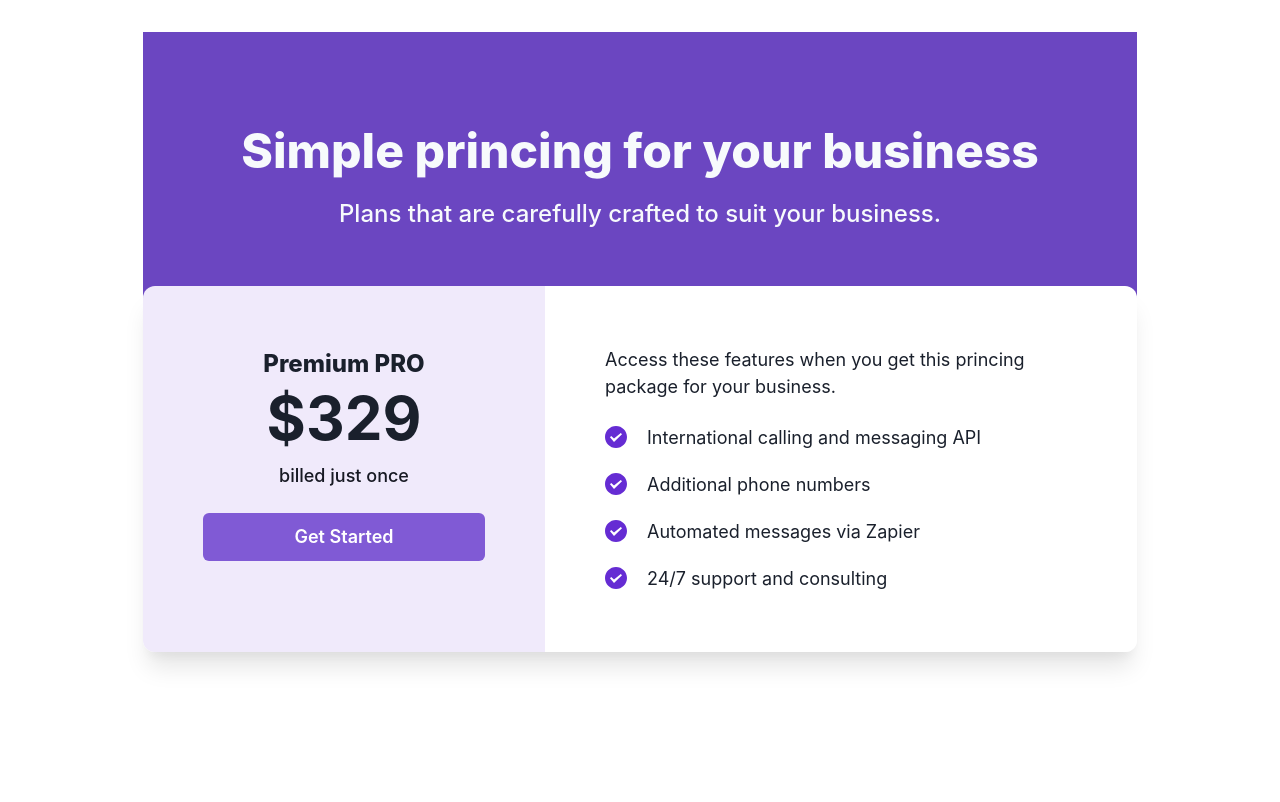
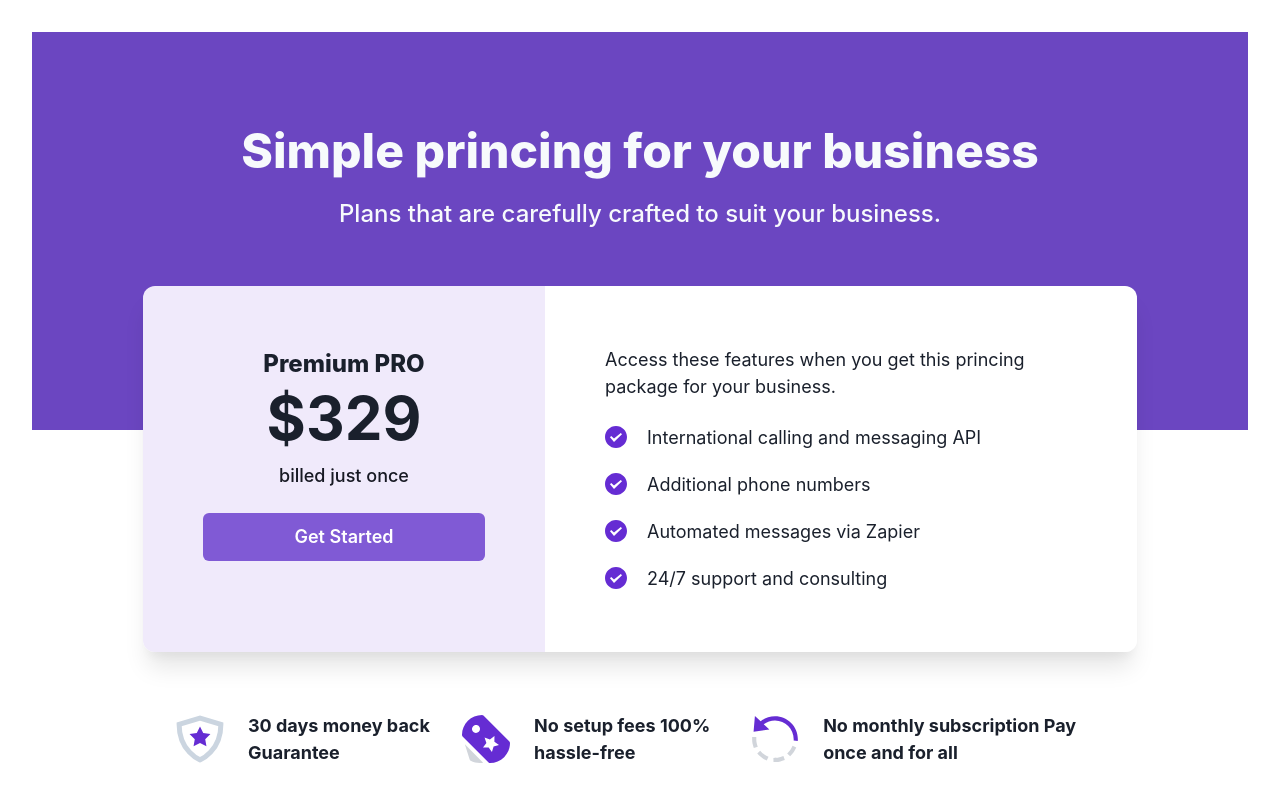
Before and after one commit to rpalaciosg/chakra-ui-begin, a React (Vite) app: page / in a window 1280 px wide. Shown: the top 802 px of the page. Built offline with nearby package versions, Linux system fonts and the light colour scheme.

Commit message:
feat(components): create features and feature components

```diff
--- a/src/App.tsx
+++ b/src/App.tsx
@@ -1,4 +1,5 @@
 import './App.css'
+import { Features } from './components/Features'
 import { Header } from './components/Header'
 import { Princing } from './components/Pricing'
 
@@ -8,6 +9,7 @@ function App() {
     <div className='App'>
       <Header/>
       <Princing/>
+      <Features/>
     </div>
   )
 }
--- /dev/null
+++ b/src/components/Features.tsx
@@ -0,0 +1,35 @@
+import { Box, HStack, Icon, StackProps, Text } from "@chakra-ui/react";
+import React, { ElementType } from "react";
+import {
+  MoneyBackGuaranteeIcon,
+  HassleFreeIcon,
+  MonthlySubscriptionIcon,
+} from "../icons/Icons";
+
+interface FeatureProps extends StackProps {
+  icon : ElementType;
+}
+
+function Feature(props: FeatureProps){
+  const {icon, children, ...rest} = props;
+  return(
+    <HStack {...rest} spacing="24px">
+      <Icon as={icon} boxSize="48px"/>
+      <Text textAlign="left" fontSize="18px" fontWeight="700">
+        {children}
+      </Text>
+    </HStack>
+  );
+}
+
+export function Features(){
+  return(
+    <Box maxW="1024px" m="auto" pt="60px" pb="32px">
+      <HStack px="48px" spacing="20px">
+        <Feature icon={MoneyBackGuaranteeIcon}>30 days money back Guarantee</Feature>
+        <Feature icon={HassleFreeIcon}>No setup fees 100% hassle-free</Feature>
+        <Feature icon={MonthlySubscriptionIcon}>No monthly subscription Pay once and for all</Feature>
+      </HStack>
+    </Box>
+  );
+}
--- a/src/components/Pricing.tsx
+++ b/src/components/Pricing.tsx
@@ -1,5 +1,5 @@
 import { Box, Button, Flex, HStack, Heading, Icon, Stack, StackProps, Text } from "@chakra-ui/react";
-import { CheckIcon } from '../icons/Icon';
+import { CheckIcon } from '../icons/Icons';
 import React from "react";
 
 export const ListItem = (props: StackProps) => {
--- a/src/icons/Icon.tsx
+++ /dev/null
@@ -1,20 +0,0 @@
-import React from "react";
-
-export function CheckIcon() {
-  return (
-    <svg
-      width='22'
-      height='22'
-      viewBox='0 0 22 22'
-      fill='none'
-      xmlns='http://www.w3.org/2000/svg'
-    >
-      <path
-        fill-rule='evenodd'
-        clip-rule='evenodd'
-        d='M11 22C17.0751 22 22 17.0751 22 11C22 4.92487 17.0751 0 11 0C4.92487 0 0 4.92487 0 11C0 17.0751 4.92487 22 11 22ZM6.2 10.0857L5 11.3714L9 16L17 8.28571L15.8 7L9 12.4L6.2 10.0857Z'
-        fill='#652CD3'
-      />
-    </svg>
-  );
-}
--- /dev/null
+++ b/src/icons/Icons.tsx
@@ -0,0 +1,101 @@
+import React from "react";
+
+export function CheckIcon() {
+  return (
+    <svg
+      width='22'
+      height='22'
+      viewBox='0 0 22 22'
+      fill='none'
+      xmlns='http://www.w3.org/2000/svg'
+    >
+      <path
+        fill-rule='evenodd'
+        clip-rule='evenodd'
+        d='M11 22C17.0751 22 22 17.0751 22 11C22 4.92487 17.0751 0 11 0C4.92487 0 0 4.92487 0 11C0 17.0751 4.92487 22 11 22ZM6.2 10.0857L5 11.3714L9 16L17 8.28571L15.8 7L9 12.4L6.2 10.0857Z'
+        fill='#652CD3'
+      />
+    </svg>
+  );
+}
+
+export function MoneyBackGuaranteeIcon({...props}){
+  return (
+    <svg
+      {...props}
+      width='46'
+      height='46'
+      viewBox='0 0 46 46'
+      fill='none'
+      xmlns='http://www.w3.org/2000/svg'
+    >
+      <path
+        d='M23 11L26.09 17.262L33 18.266L28 23.14L29.18 30.022L23 26.772L16.82 30.022L18 23.14L13 18.266L19.91 17.262L23 11Z'
+        fill='#652CD3'
+      />
+      <path
+        d='M23 43C23 43 3 35 3 9L23 3L43 9C43 35 23 43 23 43Z'
+        stroke='#CBD5E0'
+        stroke-width='4.8'
+        stroke-miterlimit='10'
+        stroke-linecap='square'
+      />
+    </svg>
+  );
+}
+
+export function HassleFreeIcon({...props}){
+  return (
+    <svg
+      {...props}
+      width='40'
+      height='40'
+      viewBox='0 0 40 40'
+      fill='none'
+      xmlns='http://www.w3.org/2000/svg'
+    >
+      <path
+        d='M2.37256 24.4434L6.37256 37.1384C6.43786 37.3473 6.54396 37.5412 6.68471 37.7088C6.82547 37.8765 6.99808 38.0145 7.19256 38.115C9.5607 39.3452 12.1906 39.9861 14.8592 39.9834C15.7926 39.9741 16.7236 39.8872 17.6426 39.7234L2.37256 24.4434Z'
+        fill='#D1D5DB'
+      />
+      <path
+        d='M39.5112 22.155L17.8445 0.488333C17.532 0.175751 17.1082 9.43957e-05 16.6662 0C12.2474 0.00485266 8.01098 1.76236 4.88642 4.88691C1.76187 8.01147 0.00436438 12.2479 -0.000488281 16.6667C-0.000393886 17.1087 0.175263 17.5325 0.487845 17.845L22.1545 39.5117C22.467 39.8242 22.8909 39.9999 23.3328 40C27.7516 39.9951 31.988 38.2376 35.1126 35.1131C38.2372 31.9885 39.9947 27.7521 39.9995 23.3333C39.9994 22.8913 39.8238 22.4675 39.5112 22.155ZM11.6662 15C11.0069 15 10.3624 14.8045 9.81428 14.4382C9.26611 14.072 8.83887 13.5514 8.58658 12.9423C8.33429 12.3332 8.26828 11.663 8.39689 11.0164C8.52551 10.3698 8.84298 9.77582 9.30916 9.30964C9.77533 8.84347 10.3693 8.526 11.0159 8.39738C11.6625 8.26876 12.3327 8.33478 12.9418 8.58707C13.5509 8.83936 14.0715 9.2666 14.4377 9.81477C14.804 10.3629 14.9995 11.0074 14.9995 11.6667C14.9995 12.5507 14.6483 13.3986 14.0232 14.0237C13.3981 14.6488 12.5502 15 11.6662 15ZM26.3328 26.3333L24.9345 30.8333L22.2128 26.985L17.4995 27.045L20.3195 23.2667L18.8062 18.805L23.2695 20.3183L27.0478 17.5L26.9878 22.2133L30.8328 24.935L26.3328 26.3333Z'
+        fill='#652CD3'
+      />
+    </svg>
+  );
+}
+
+export function MonthlySubscriptionIcon({...props}) {
+  return (
+    <svg
+      {...props}
+      width='40'
+      height='42'
+      viewBox='0 0 40 42'
+      fill='none'
+      xmlns='http://www.w3.org/2000/svg'
+    >
+      <path
+        d='M30.6314 33.7154L33.2841 36.2009C36.3532 32.9245 36.6587 32.4773 38.6114 28.4518L35.3405 26.8645C33.5532 30.5464 33.4314 30.7245 30.6314 33.7154Z'
+        fill='#D1D5DB'
+      />
+      <path
+        d='M18.5928 37.5174L18.6819 41.1519C23.4365 41.0356 24.1947 40.8901 28.6056 39.2828L27.3601 35.8665C23.3401 37.3301 22.9492 37.4101 18.5928 37.5174Z'
+        fill='#D1D5DB'
+      />
+      <path
+        d='M7.05381 31.2517L4.45563 33.7954C7.79563 37.2045 8.45381 37.6917 12.7393 39.8317L14.3665 36.579C10.4756 34.6372 10.1065 34.3717 7.05381 31.2517Z'
+        fill='#D1D5DB'
+      />
+      <path
+        d='M3.63545 19.2954H-0.000915527C-0.000915527 23.8827 0.0972662 24.5009 1.47181 28.8409L4.93727 27.7427C3.67908 23.77 3.63545 23.4791 3.63545 19.2954Z'
+        fill='#D1D5DB'
+      />
+      <path
+        d='M10.1273 8.08272C12.9582 5.93181 16.3836 4.74999 20 4.74999C29.0236 4.74999 36.3636 12.09 36.3636 21.1136C36.3636 21.49 36.3327 21.8573 36.3073 22.2264L39.9145 22.79C39.9618 22.2354 40 21.6791 40 21.1136C40 10.0864 31.0273 1.11363 20 1.11363C15.3727 1.11363 10.9873 2.6809 7.44181 5.55363L2.42363 0.848175L1.24908 14.6373L15.0745 12.7064L10.1273 8.08272Z'
+        fill='#652CD3'
+      />
+    </svg>
+  );
+}
--- a/src/main.tsx
+++ b/src/main.tsx
@@ -1,7 +1,7 @@
 import React from 'react'
 import ReactDOM from 'react-dom/client'
 import App from './App.tsx'
-import './index.css'
+// import './index.css'
 import { ChakraProvider } from '@chakra-ui/react';
 
 ReactDOM.createRoot(document.getElementById('root') as HTMLElement).render(
```
Also changed, not shown: 1 other file (tests, documents, lock files or other folders).
